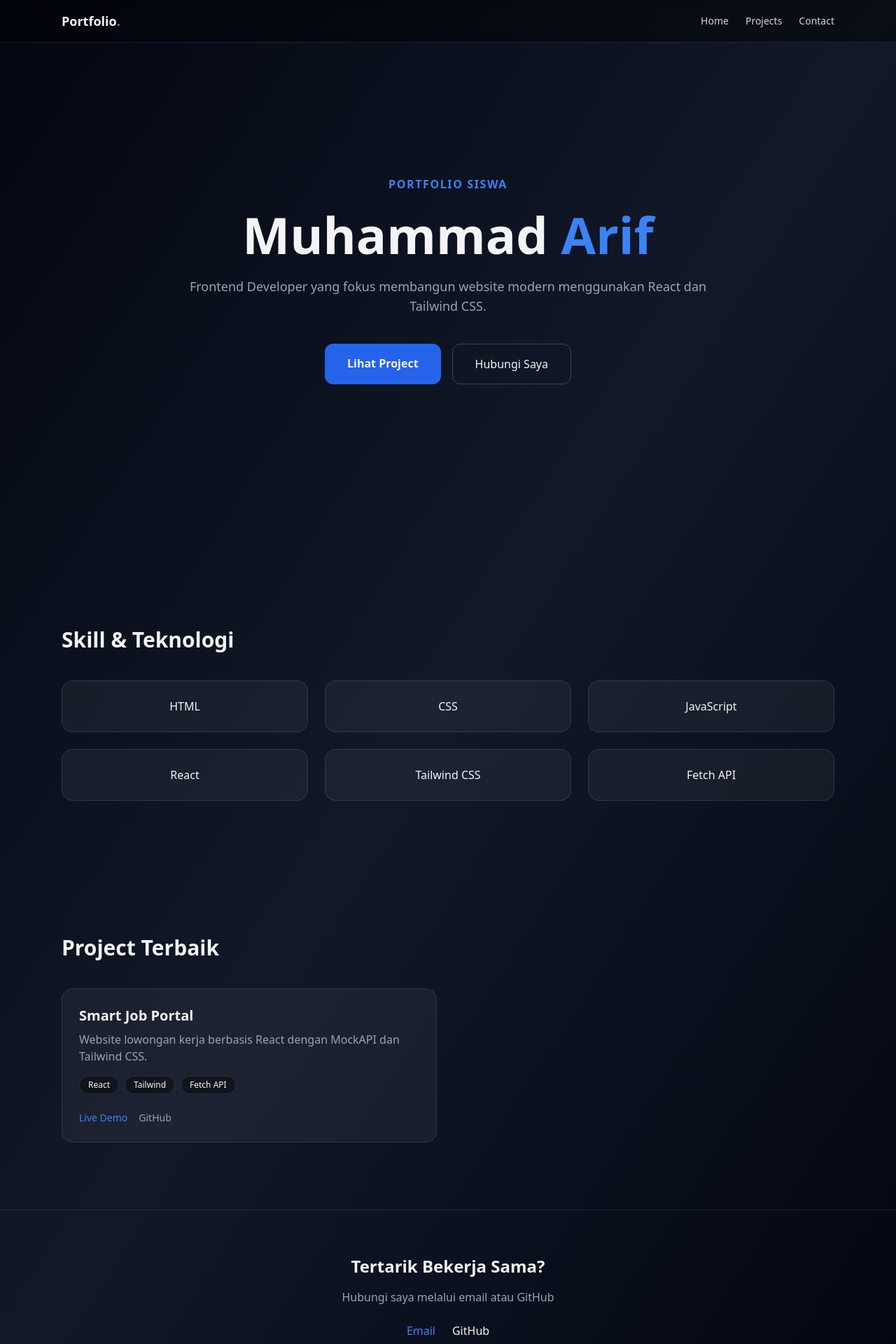
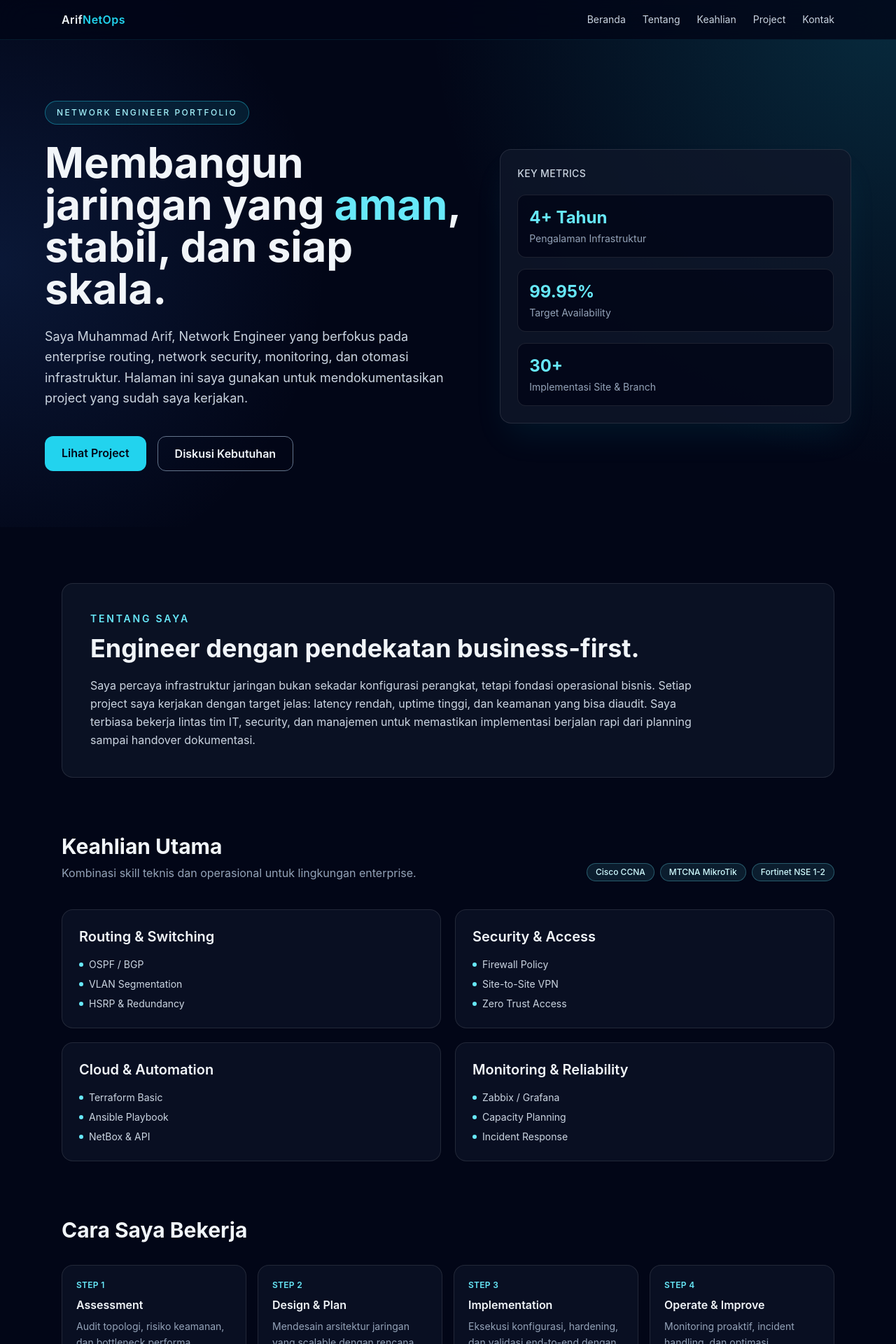
Before and after one commit to Riff-Code/portfolio-siswa, a React (Vite) app: page / in a window 1280 px wide. Shown: the top 1920 px of the page at 70% size. Built offline with nearby package versions, Linux system fonts and the light colour scheme.

Commit message:
Revamp portfolio for professional network engineer profile

```diff
--- a/src/components/Footer.jsx
+++ b/src/components/Footer.jsx
@@ -1,26 +1,42 @@
+const contactLinks = [
+  { label: "Email", value: "arif.network@gmail.com", href: "mailto:arif.network@gmail.com" },
+  { label: "LinkedIn", value: "linkedin.com/in/arif-network", href: "https://linkedin.com/in/arif-network" },
+  { label: "GitHub", value: "github.com/arif-netops", href: "https://github.com/arif-netops" },
+];
+
 export default function Footer() {
   return (
-    <footer id="contact" className="border-t border-white/10 py-16 text-center">
-      <h3 className="text-2xl font-bold mb-4">Tertarik Bekerja Sama?</h3>
+    <footer id="contact" className="border-t border-white/10 bg-slate-950/80 px-6 py-16">
+      <div className="mx-auto grid max-w-6xl gap-10 md:grid-cols-[1fr_auto] md:items-end">
+        <div>
+          <p className="text-sm font-semibold uppercase tracking-[0.2em] text-cyan-300">
+            Contact
+          </p>
+          <h3 className="mt-3 text-3xl font-bold text-slate-100">
+            Butuh engineer untuk upgrade infrastruktur jaringan?
+          </h3>
+          <p className="mt-4 max-w-2xl text-slate-400">
+            Saya terbuka untuk project implementasi, optimasi performa, maupun
+            dukungan operasional network.
+          </p>
+        </div>
 
-      <p className="text-gray-400 mb-6">
-        Hubungi saya melalui email atau GitHub
-      </p>
-
-      <div className="flex justify-center gap-6">
-        <a
-          href="mailto:email@gmail.com"
-          className="text-blue-500 hover:underline"
-        >
-          Email
-        </a>
-        <a
-          href="https://github.com/username"
-          target="_blank"
-          className="hover:underline"
-        >
-          GitHub
-        </a>
+        <div className="space-y-3">
+          {contactLinks.map((item) => (
+            <a
+              key={item.label}
+              href={item.href}
+              target={item.href.startsWith("http") ? "_blank" : undefined}
+              rel={item.href.startsWith("http") ? "noreferrer" : undefined}
+              className="block rounded-xl border border-white/10 bg-slate-900/70 px-4 py-3 transition hover:border-cyan-300/40"
+            >
+              <p className="text-xs uppercase tracking-wide text-slate-500">
+                {item.label}
+              </p>
+              <p className="text-sm font-medium text-slate-200">{item.value}</p>
+            </a>
+          ))}
+        </div>
       </div>
     </footer>
   );
--- a/src/components/Hero.jsx
+++ b/src/components/Hero.jsx
@@ -1,37 +1,63 @@
+const stats = [
+  { value: "4+ Tahun", label: "Pengalaman Infrastruktur" },
+  { value: "99.95%", label: "Target Availability" },
+  { value: "30+", label: "Implementasi Site & Branch" },
+];
+
 export default function Hero() {
   return (
-    <section
-      id="hero"
-      className="min-h-screen flex items-center justify-center px-6"
-    >
-      <div className="text-center max-w-3xl">
-        <span className="text-blue-500 font-semibold tracking-widest">
-          PORTFOLIO SISWA
-        </span>
+    <section id="hero" className="relative overflow-hidden px-6 pb-20 pt-36">
+      <div className="pointer-events-none absolute inset-0 -z-10 bg-[radial-gradient(circle_at_top_right,rgba(34,211,238,0.18),transparent_45%),radial-gradient(circle_at_left,rgba(59,130,246,0.14),transparent_35%)]" />
 
-        <h1 className="mt-6 text-5xl md:text-7xl font-extrabold">
-          Muhammad <span className="text-blue-500">Arif</span>
+      <div className="mx-auto grid max-w-6xl items-center gap-12 lg:grid-cols-[1.2fr_1fr]">
+        <div>
+          <p className="inline-flex rounded-full border border-cyan-400/40 bg-cyan-400/10 px-4 py-2 text-xs font-medium uppercase tracking-[0.2em] text-cyan-200">
+            Network Engineer Portfolio
+          </p>
+
+          <h1 className="mt-6 text-4xl font-bold leading-tight text-slate-100 md:text-6xl">
+            Membangun jaringan yang <span className="text-cyan-300">aman</span>,
+            stabil, dan siap skala.
           </h1>
 
-        <p className="mt-6 text-gray-400 text-lg">
-          Frontend Developer yang fokus membangun website modern menggunakan
-          React dan Tailwind CSS.
+          <p className="mt-6 max-w-2xl text-lg leading-relaxed text-slate-300">
+            Saya Muhammad Arif, Network Engineer yang berfokus pada enterprise
+            routing, network security, monitoring, dan otomasi infrastruktur.
+            Halaman ini saya gunakan untuk mendokumentasikan project yang sudah
+            saya kerjakan.
           </p>
 
-        <div className="mt-10 flex justify-center gap-4">
+          <div className="mt-10 flex flex-wrap gap-4">
             <a
               href="#projects"
-            className="bg-blue-600 hover:bg-blue-700 px-8 py-4 rounded-xl font-semibold transition"
+              className="rounded-xl bg-cyan-400 px-6 py-3 font-semibold text-slate-950 transition hover:bg-cyan-300"
             >
               Lihat Project
             </a>
-
             <a
               href="#contact"
-            className="border border-white/20 px-8 py-4 rounded-xl hover:bg-white/10 transition"
+              className="rounded-xl border border-slate-500 px-6 py-3 font-semibold text-slate-100 transition hover:border-cyan-300 hover:text-cyan-200"
             >
-            Hubungi Saya
+              Diskusi Kebutuhan
             </a>
+          </div>
+        </div>
+
+        <div className="rounded-2xl border border-white/10 bg-slate-900/80 p-6 shadow-2xl shadow-cyan-500/10">
+          <p className="mb-5 text-sm font-medium uppercase tracking-wide text-slate-300">
+            Key Metrics
+          </p>
+          <div className="space-y-4">
+            {stats.map((item) => (
+              <div
+                key={item.label}
+                className="rounded-xl border border-white/10 bg-slate-950/80 p-4"
+              >
+                <p className="text-2xl font-bold text-cyan-300">{item.value}</p>
+                <p className="mt-1 text-sm text-slate-400">{item.label}</p>
+              </div>
+            ))}
+          </div>
         </div>
       </div>
     </section>
--- a/src/components/Navbar.jsx
+++ b/src/components/Navbar.jsx
@@ -1,23 +1,32 @@
+const navItems = [
+  { href: "#hero", label: "Beranda" },
+  { href: "#about", label: "Tentang" },
+  { href: "#skills", label: "Keahlian" },
+  { href: "#projects", label: "Project" },
+  { href: "#contact", label: "Kontak" },
+];
+
 export default function Navbar() {
   return (
-    <nav className="fixed top-0 w-full z-50 backdrop-blur bg-black/40 border-b border-white/10">
-      <div className="max-w-6xl mx-auto px-6 py-4 flex justify-between items-center">
-        <span className="font-bold text-lg">
-          Portfolio<span className="text-blue-500">.</span>
-        </span>
+    <header className="fixed inset-x-0 top-0 z-50 border-b border-cyan-400/10 bg-slate-950/80 backdrop-blur-xl">
+      <nav className="mx-auto flex max-w-6xl items-center justify-between px-6 py-4">
+        <a href="#hero" className="font-semibold tracking-wide text-slate-100">
+          Arif<span className="text-cyan-400">NetOps</span>
+        </a>
 
-        <div className="hidden md:flex gap-6 text-sm text-gray-300">
-          <a href="#hero" className="hover:text-white">
-            Home
-          </a>
-          <a href="#projects" className="hover:text-white">
-            Projects
-          </a>
-          <a href="#contact" className="hover:text-white">
-            Contact
-          </a>
-        </div>
-      </div>
-    </nav>
+        <ul className="hidden items-center gap-6 text-sm text-slate-300 md:flex">
+          {navItems.map((item) => (
+            <li key={item.href}>
+              <a
+                href={item.href}
+                className="transition hover:text-cyan-300 focus-visible:text-cyan-300"
+              >
+                {item.label}
+              </a>
+            </li>
+          ))}
+        </ul>
+      </nav>
+    </header>
   );
 }
--- a/src/components/ProjectCard.jsx
+++ b/src/components/ProjectCard.jsx
@@ -1,39 +1,50 @@
 export default function ProjectCard({ project }) {
   return (
-    <div className="group bg-white/5 border border-white/10 rounded-2xl p-6 hover:-translate-y-2 transition">
-      <h3 className="text-xl font-semibold mb-2 group-hover:text-blue-500">
+    <article className="group flex h-full flex-col rounded-2xl border border-white/10 bg-slate-900/65 p-6 transition hover:-translate-y-1 hover:border-cyan-300/40">
+      <div className="flex items-center justify-between gap-3">
+        <span className="rounded-full border border-cyan-300/20 bg-cyan-400/10 px-3 py-1 text-xs font-medium text-cyan-200">
+          {project.category}
+        </span>
+        <span className="text-xs text-slate-500">{project.year}</span>
+      </div>
+
+      <h3 className="mt-4 text-xl font-semibold text-slate-100 group-hover:text-cyan-300">
         {project.title}
       </h3>
 
-      <p className="text-gray-400 mb-4">{project.description}</p>
+      <p className="mt-3 flex-1 leading-relaxed text-slate-300">
+        {project.description}
+      </p>
 
-      <div className="flex flex-wrap gap-2 mb-6">
+      <div className="mt-4 flex flex-wrap gap-2">
         {project.tech.map((t) => (
           <span
             key={t}
-            className="text-xs bg-black/40 border border-white/10 px-3 py-1 rounded-full"
+            className="rounded-full border border-white/10 bg-slate-950 px-3 py-1 text-xs text-slate-300"
           >
             {t}
           </span>
         ))}
       </div>
 
-      <div className="flex gap-4 text-sm">
+      <div className="mt-6 flex gap-5 text-sm">
         <a
           href={project.demo}
           target="_blank"
-          className="text-blue-500 hover:underline"
+          rel="noreferrer"
+          className="font-medium text-cyan-300 hover:underline"
         >
-          Live Demo
+          Case Study
         </a>
         <a
           href={project.github}
           target="_blank"
-          className="text-gray-400 hover:underline"
+          rel="noreferrer"
+          className="text-slate-300 hover:text-white hover:underline"
         >
-          GitHub
+          Repository
         </a>
       </div>
-    </div>
+    </article>
   );
 }
--- a/src/components/Skill.jsx
+++ b/src/components/Skill.jsx
@@ -1,27 +1,90 @@
+const focusAreas = [
+  {
+    title: "Routing & Switching",
+    points: ["OSPF / BGP", "VLAN Segmentation", "HSRP & Redundancy"],
+  },
+  {
+    title: "Security & Access",
+    points: ["Firewall Policy", "Site-to-Site VPN", "Zero Trust Access"],
+  },
+  {
+    title: "Cloud & Automation",
+    points: ["Terraform Basic", "Ansible Playbook", "NetBox & API"],
+  },
+  {
+    title: "Monitoring & Reliability",
+    points: ["Zabbix / Grafana", "Capacity Planning", "Incident Response"],
+  },
+];
+
+const certifications = [
+  "Cisco CCNA",
+  "MTCNA MikroTik",
+  "Fortinet NSE 1-2",
+];
+
 export default function Skill() {
-  const skills = [
-    "HTML",
-    "CSS",
-    "JavaScript",
-    "React",
-    "Tailwind CSS",
-    "Fetch API",
-  ];
+  return (
+    <>
+      <section id="about" className="mx-auto max-w-6xl px-6 py-20">
+        <div className="rounded-2xl border border-white/10 bg-slate-900/70 p-8 md:p-10">
+          <p className="text-sm font-semibold uppercase tracking-[0.2em] text-cyan-300">
+            Tentang Saya
+          </p>
+          <h2 className="mt-3 text-3xl font-bold text-slate-100 md:text-4xl">
+            Engineer dengan pendekatan business-first.
+          </h2>
+          <p className="mt-5 max-w-4xl leading-relaxed text-slate-300">
+            Saya percaya infrastruktur jaringan bukan sekadar konfigurasi
+            perangkat, tetapi fondasi operasional bisnis. Setiap project saya
+            kerjakan dengan target jelas: latency rendah, uptime tinggi, dan
+            keamanan yang bisa diaudit. Saya terbiasa bekerja lintas tim IT,
+            security, dan manajemen untuk memastikan implementasi berjalan rapi
+            dari planning sampai handover dokumentasi.
+          </p>
+        </div>
+      </section>
 
-  return (
-    <section className="max-w-6xl mx-auto px-6 py-24">
-      <h2 className="text-3xl font-bold mb-10">Skill & Teknologi</h2>
+      <section id="skills" className="mx-auto max-w-6xl px-6 pb-20">
+        <div className="mb-10 flex flex-wrap items-end justify-between gap-4">
+          <div>
+            <h2 className="text-3xl font-bold text-slate-100">Keahlian Utama</h2>
+            <p className="mt-2 text-slate-400">
+              Kombinasi skill teknis dan operasional untuk lingkungan enterprise.
+            </p>
+          </div>
 
-      <div className="grid grid-cols-2 md:grid-cols-3 gap-6">
-        {skills.map((skill) => (
-          <div
-            key={skill}
-            className="bg-white/5 border border-white/10 p-6 rounded-2xl text-center hover:scale-105 transition"
-          >
-            {skill}
+          <div className="flex flex-wrap gap-2">
+            {certifications.map((cert) => (
+              <span
+                key={cert}
+                className="rounded-full border border-cyan-300/30 bg-cyan-300/10 px-3 py-1 text-xs font-medium text-cyan-100"
+              >
+                {cert}
+              </span>
+            ))}
           </div>
-        ))}
-      </div>
-    </section>
+        </div>
+
+        <div className="grid gap-5 md:grid-cols-2">
+          {focusAreas.map((area) => (
+            <article
+              key={area.title}
+              className="rounded-2xl border border-white/10 bg-slate-900/60 p-6"
+            >
+              <h3 className="text-xl font-semibold text-slate-100">{area.title}</h3>
+              <ul className="mt-4 space-y-2 text-sm text-slate-300">
+                {area.points.map((point) => (
+                  <li key={point} className="flex items-center gap-2">
+                    <span className="h-1.5 w-1.5 rounded-full bg-cyan-300" />
+                    {point}
+                  </li>
+                ))}
+              </ul>
+            </article>
+          ))}
+        </div>
+      </section>
+    </>
   );
 }
--- a/src/data/projects.js
+++ b/src/data/projects.js
@@ -1,11 +1,46 @@
 export const projects = [
   {
     id: 1,
-    title: "Smart Job Portal",
+    title: "Branch Office SD-WAN Migration",
+    category: "Enterprise Networking",
+    year: "2025",
     description:
-      "Website lowongan kerja berbasis React dengan MockAPI dan Tailwind CSS.",
-    tech: ["React", "Tailwind", "Fetch API"],
-    demo: "https://job-portal.vercel.app",
-    github: "https://github.com/username/job-portal",
+      "Migrasi 12 kantor cabang dari MPLS tradisional ke SD-WAN dengan dual ISP. Hasilnya latency aplikasi kritikal turun 28% dan failover lebih stabil.",
+    tech: ["Cisco ISR", "IPSec VPN", "BGP", "ThousandEyes"],
+    demo: "https://example.com/case-study/sdwan-migration",
+    github: "https://github.com/arif-netops/sdwan-migration-docs",
+  },
+  {
+    id: 2,
+    title: "Network Monitoring & Alerting Stack",
+    category: "Observability",
+    year: "2024",
+    description:
+      "Membangun monitoring berbasis Zabbix + Grafana untuk 300+ network devices. Mean Time To Detect incident turun dari 25 menit menjadi 7 menit.",
+    tech: ["Zabbix", "Grafana", "Telegram Bot API", "Linux"],
+    demo: "https://example.com/case-study/network-observability",
+    github: "https://github.com/arif-netops/network-monitoring-stack",
+  },
+  {
+    id: 3,
+    title: "Campus Firewall Hardening Project",
+    category: "Network Security",
+    year: "2024",
+    description:
+      "Redesign firewall policy dan segmentasi VLAN untuk lingkungan kampus multi-gedung. Menutup port berisiko tinggi dan menurunkan insiden brute-force signifikan.",
+    tech: ["FortiGate", "ACL", "VLAN", "Syslog"],
+    demo: "https://example.com/case-study/firewall-hardening",
+    github: "https://github.com/arif-netops/firewall-hardening-guide",
+  },
+  {
+    id: 4,
+    title: "Infrastructure as Code for Lab Network",
+    category: "Automation",
+    year: "2023",
+    description:
+      "Otomasi provisioning lab network untuk tim internal memakai Ansible dan template konfigurasi. Waktu setup environment baru turun dari 2 jam ke 20 menit.",
+    tech: ["Ansible", "Jinja2", "Netmiko", "GitHub Actions"],
+    demo: "https://example.com/case-study/network-automation-lab",
+    github: "https://github.com/arif-netops/network-lab-automation",
   },
 ];
--- a/src/index.css
+++ b/src/index.css
@@ -2,8 +2,17 @@
 @tailwind components;
 @tailwind utilities;
 
+:root {
+  color-scheme: dark;
+}
+
+html {
+  scroll-behavior: smooth;
+}
+
 body {
-  @apply bg-gradient-to-br from-gray-950 via-gray-900 to-gray-950 text-gray-100;
+  @apply min-h-screen bg-slate-950 text-slate-100 antialiased;
+  font-family: "Inter", "Segoe UI", sans-serif;
 }
 
 section {
--- a/src/pages/Home.jsx
+++ b/src/pages/Home.jsx
@@ -2,6 +2,29 @@ import Hero from "../components/Hero";
 import Skill from "../components/Skill";
 import ProjectCard from "../components/ProjectCard";
 import { projects } from "../data/projects";
+
+const workflow = [
+  {
+    title: "Assessment",
+    description:
+      "Audit topologi, risiko keamanan, dan bottleneck performa berdasarkan kondisi nyata di lapangan.",
+  },
+  {
+    title: "Design & Plan",
+    description:
+      "Mendesain arsitektur jaringan yang scalable dengan rencana migrasi yang minim downtime.",
+  },
+  {
+    title: "Implementation",
+    description:
+      "Eksekusi konfigurasi, hardening, dan validasi end-to-end dengan dokumentasi teknis lengkap.",
+  },
+  {
+    title: "Operate & Improve",
+    description:
+      "Monitoring proaktif, incident handling, dan optimasi berkelanjutan berdasarkan data operasional.",
+  },
+];
 
 export default function Home() {
   return (
@@ -9,10 +32,38 @@ export default function Home() {
       <Hero />
       <Skill />
 
-      <section id="projects" className="max-w-6xl mx-auto px-6 py-24">
-        <h2 className="text-3xl font-bold mb-10">Project Terbaik</h2>
+      <section className="mx-auto max-w-6xl px-6 pb-20">
+        <h2 className="text-3xl font-bold text-slate-100">Cara Saya Bekerja</h2>
+        <div className="mt-8 grid gap-4 md:grid-cols-2 lg:grid-cols-4">
+          {workflow.map((item, index) => (
+            <article
+              key={item.title}
+              className="rounded-2xl border border-white/10 bg-slate-900/60 p-5"
+            >
+              <p className="text-xs font-semibold uppercase tracking-wide text-cyan-300">
+                Step {index + 1}
+              </p>
+              <h3 className="mt-2 font-semibold text-slate-100">{item.title}</h3>
+              <p className="mt-2 text-sm leading-relaxed text-slate-400">
+                {item.description}
+              </p>
+            </article>
+          ))}
+        </div>
+      </section>
 
-        <div className="grid md:grid-cols-2 gap-8">
+      <section id="projects" className="mx-auto max-w-6xl px-6 pb-24">
+        <div className="mb-10 flex items-end justify-between gap-4">
+          <div>
+            <h2 className="text-3xl font-bold text-slate-100">Highlighted Projects</h2>
+            <p className="mt-2 text-slate-400">
+              Portofolio implementasi jaringan yang siap ditampilkan untuk klien
+              maupun recruiter.
+            </p>
+          </div>
+        </div>
+
+        <div className="grid gap-8 md:grid-cols-2">
           {projects.map((project) => (
             <ProjectCard key={project.id} project={project} />
           ))}
```
Lines whose indentation alone changed are shown as unchanged.
